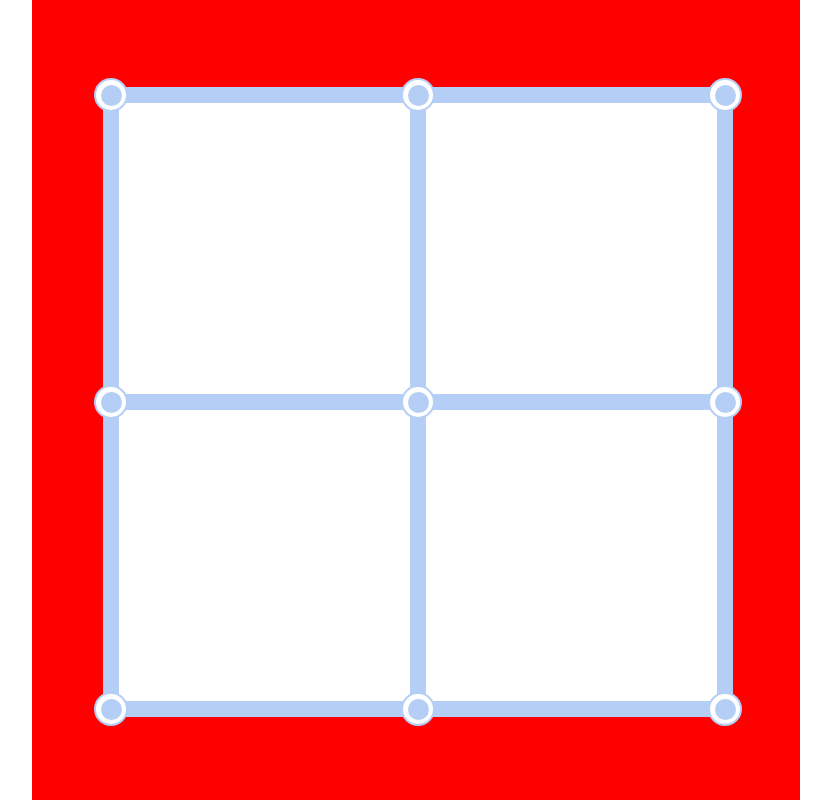
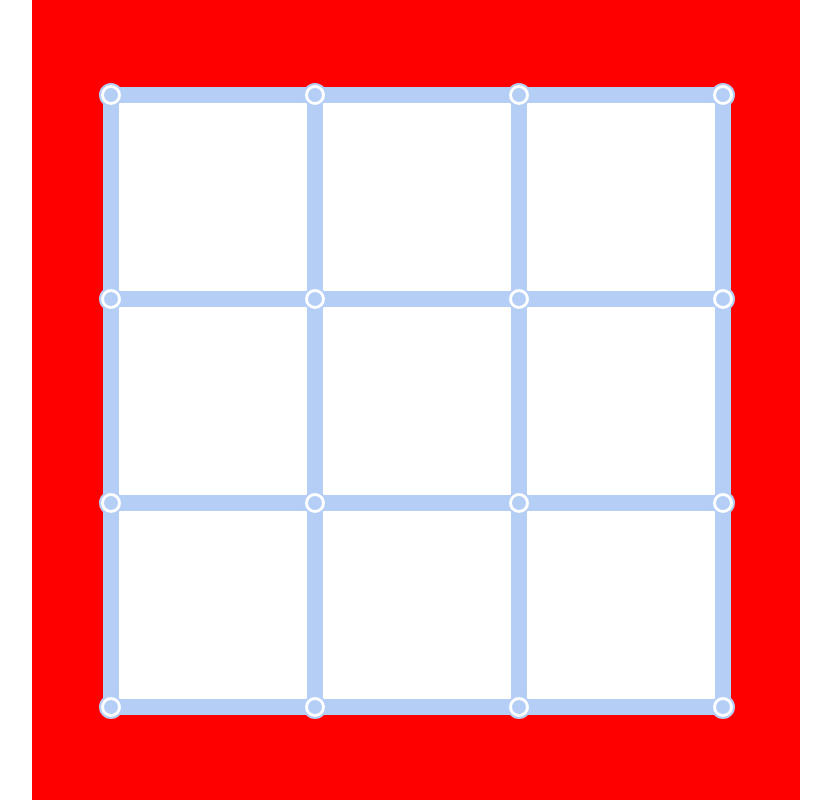
Before and after one commit to Shubham-Vishwakarma/DotsAndBoxes, a React (Create React App) app: page / in a window 1280 px wide. Shown: the whole page, without its empty margins (224-1055 px from the left). Built offline with nearby package versions, Linux system fonts and the light colour scheme.

Commit message:
Update Dot on selected

```diff
--- a/src/Dot.tsx
+++ b/src/Dot.tsx
@@ -1,32 +1,33 @@
 import './index.css'
 
 import CSS from 'csstype';
+import IDot from './IDot';
 
 type Props = {
-    cssStyle: CSS.Properties,
-    dotId: string
+    dot: IDot
 }
 
 const Dot = (props : Props) => {
 
-    const { cssStyle, dotId } = props;
+    const { dot } = props;
 
-    const stringDotDiameter = String(cssStyle.height);
+    const stringDotDiameter = String(dot.style.height);
     const outerDotDiameter = parseInt(stringDotDiameter.substr(0, stringDotDiameter.length - 2));
     const innerDotDiameter = Math.floor(outerDotDiameter * 0.7);
 
     const innerDotCssStyle: CSS.Properties = {
-        backgroundColor: "#b5cef5",
+        backgroundColor: dot.selected ? "#002661" : "#b5cef5",
         height: String(Math.floor(innerDotDiameter)).concat('px'),
         width: String(Math.floor(innerDotDiameter)).concat('px'),
         borderRadius: '50%',
         top: String(Math.floor(innerDotDiameter/4)).concat('px'),
         left: String(Math.floor(innerDotDiameter/4)).concat('px'),
-        position: 'absolute'
+        position: 'absolute',
+        margin: 'auto'
     }
 
     return (
-        <div key={dotId} id={dotId} style={cssStyle}>
+        <div key={dot.id} id={dot.id} style={dot.style}>
             <div style={innerDotCssStyle}></div>
         </div>
     );
--- a/src/DotsAndBoxes.tsx
+++ b/src/DotsAndBoxes.tsx
@@ -8,6 +8,9 @@ import Dot from './Dot';
 import Utility from './Utility';
 import Line from './Line';
 import ILine, {Direction} from './ILine';
+import IDot from './IDot';
+import IBox from './IBox';
+import BackgroundColorContext from './BackgroundColorContext';
 
 type Props = {
     parentHeight: number,
@@ -17,12 +20,14 @@ type Props = {
 }
 
 type State = {
-    boxes: Array<CSS.Properties>,
-    dots: Array<CSS.Properties>,
+    boxes: Array<IBox>,
+    dots: Array<IDot>,
     lines: Array<ILine>
 }
 
 class DotsAndBoxes extends React.Component<Props, State>{
+
+    static contextType = BackgroundColorContext
 
     constructor(props: Props){
         super(props);
@@ -55,16 +60,17 @@ class DotsAndBoxes extends React.Component<Props, State>{
             }
     }
 
-    private createBoxes(parentWidth: number, parentHeight: number, numberOfRows: number, numberOfColumns: number): Array<CSS.Properties>{
+    private createBoxes(parentWidth: number, parentHeight: number, numberOfRows: number, numberOfColumns: number): Array<IBox>{
         let boxWidth: number = Math.floor(parentWidth/numberOfRows);
         let boxHeight: number = Math.floor(parentHeight/numberOfColumns);
 
-        const boxes: Array<CSS.Properties> = [];
+        const boxes: Array<IBox> = [];
 
         for(let i = 0; i < numberOfRows; i++){
             for(let j = 0; j < numberOfColumns; j++){
+                const id = `box-${i}${j}`;
 
-                let style: CSS.Properties = {
+                const style: CSS.Properties = {
                     backgroundColor: 'white',
                     height: String(boxHeight).concat('px'),
                     width: String(boxWidth).concat('px'),
@@ -73,14 +79,14 @@ class DotsAndBoxes extends React.Component<Props, State>{
                     position: 'absolute'
                 }
 
-                boxes.push(style);
+                boxes.push({id: id, row: i, column: j, style: style, selected: false});
             }
         }
 
         return boxes;
     }
 
-    private createDots(parentWidth: number, parentHeight: number, numberOfRows: number, numberOfColumns: number): Array<CSS.Properties>{
+    private createDots(parentWidth: number, parentHeight: number, numberOfRows: number, numberOfColumns: number): Array<IDot>{
         const boxWidth: number = Math.floor(parentWidth/numberOfRows);
         const boxHeight: number = Math.floor(parentHeight/numberOfColumns);
         const numberOfRowDots: number = numberOfRows + 1;
@@ -88,11 +94,13 @@ class DotsAndBoxes extends React.Component<Props, State>{
 
         const dotDiameter: number = Math.floor(Utility.min(boxWidth, boxHeight) * 0.1);
 
-        const dots: Array<CSS.Properties> = []
+        const dots: Array<IDot> = []
 
         for(let i = 0; i < numberOfRowDots; i++){
             for(let j = 0; j < numberOfColumnDots; j++){
-                let style: CSS.Properties = {
+                const id = `dot-${i}${j}`;
+
+                const style: CSS.Properties = {
                     backgroundColor: 'white',
                     border: '2px solid #b5cef5',
                     height: String(dotDiameter).concat('px'),
@@ -103,7 +111,7 @@ class DotsAndBoxes extends React.Component<Props, State>{
                     position: 'absolute'
                 }
 
-                dots.push(style);
+                dots.push({id: id,row: i, column: j, style: style, selected: false});
             }
         }
 
@@ -161,17 +169,136 @@ class DotsAndBoxes extends React.Component<Props, State>{
         return lines;
     }
 
+    private onMouseDown(line: ILine){
+        //Update Lines
+        const lines = this.state.lines.map(item => {
+            if(item.id === line.id){
+                item.style = {...line.style, backgroundColor: this.context.backgroundColor};
+                item.selected = true;
+            }
+            return item;
+        });
+
+        //Update Dots
+        let dots: Array<IDot> = []
+        switch(line.direction){
+            case Direction.Horizontal:
+                dots = this.state.dots.map(item => {
+                    if((item.row === line.row && item.column === line.column) ||
+                        (item.row === line.row && item.column === line.column + 1))
+                    {
+                        item.style = {...item.style, border: '2px solid rgba(0, 38, 97, 0.6)'};
+                        item.selected = true;
+                    }
+                    return item;
+                });
+                break;
+            case Direction.Vertical:
+                dots = this.state.dots.map(item => {
+                    if((item.row === line.row && item.column === line.column) ||
+                        (item.row === line.row + 1 && item.column === line.column))
+                    {
+                        item.style = {...item.style, border: '2px solid rgba(0, 38, 97, 0.6)'};
+                        item.selected = true;
+                    }
+                    return item;
+                });
+                break;
+        }
+
+        this.context.changeBackgroundColor(this.context.backgroundColor);
+
+        this.setState({lines: lines, dots: dots})
+    }
+
+    private onMouseEnter(line: ILine){
+        const lines = this.state.lines.map(item => {
+            if(item.id === line.id){
+                item.style = {...line.style, backgroundColor: 'rgba(0, 38, 97, 0.6)'};
+            }
+            return item;
+        });
+
+        //Update Dots
+        let dots: Array<IDot> = []
+        switch(line.direction){
+            case Direction.Horizontal:
+                dots = this.state.dots.map(item => {
+                    if((item.row === line.row && item.column === line.column) ||
+                        (item.row === line.row && item.column === line.column + 1))
+                    {
+                        item.style = {...item.style, border: '2px solid rgba(0, 38, 97, 0.6)'};
+                    }
+                    return item;
+                });
+                break;
+            case Direction.Vertical:
+                dots = this.state.dots.map(item => {
+                    if((item.row === line.row && item.column === line.column) ||
+                        (item.row === line.row + 1 && item.column === line.column))
+                    {
+                        item.style = {...item.style, border: '2px solid rgba(0, 38, 97, 0.6)'};
+                    }
+                    return item;
+                });
+                break;
+        }
+
+        this.setState({lines: lines, dots: dots});
+    }
+
+    private onMouseLeave(line: ILine){
+        const lines = this.state.lines.map(item => {
+            if(item.id === line.id){
+                item.style = {...line.style, backgroundColor: '#b5cef5'};
+            }
+            return item;
+        });
+
+        //Update Dots
+        let dots: Array<IDot> = []
+        switch(line.direction){
+            case Direction.Horizontal:
+                dots = this.state.dots.map(item => {
+                    if((item.row === line.row && item.column === line.column) ||
+                        (item.row === line.row && item.column === line.column + 1))
+                    {
+                        item.style = {...item.style, border: '2px solid #b5cef5',};
+                    }
+                    return item;
+                });
+                break;
+            case Direction.Vertical:
+                dots = this.state.dots.map(item => {
+                    if((item.row === line.row && item.column === line.column) ||
+                        (item.row === line.row + 1 && item.column === line.column))
+                    {
+                        item.style = {...item.style, border: '2px solid #b5cef5',};
+                    }
+                    return item;
+                });
+                break;
+        }
+
+        this.setState({lines: lines, dots: dots});
+    }
+
     render(){
         return(
             <div>
             {
-                this.state.boxes.map((value, index) => (<Box key={index} cssStyle={value} boxId={`box-${index}`} />))
+                this.state.boxes.map((value) => (<Box key={value.id} cssStyle={value.style} boxId={value.id} />))
             }
             {
-                this.state.lines.map((value, _, array) => (<Line key={value.id} line={value} setState={this.setState.bind(this)} lines={array}/>))
+                this.state.lines.map((line) => (<Line  key={line.id}
+                                                        line={line}
+                                                        onMouseDown={this.onMouseDown.bind(this)}
+                                                        onMouseEnter={this.onMouseEnter.bind(this)}
+                                                        onMouseLeave={this.onMouseLeave.bind(this)}
+                                                    />))
             }
             {
-                this.state.dots.map((value, index) => (<Dot key={index} cssStyle={value} dotId={`dot-${index}`} />))
+                this.state.dots.map((dot) => (<Dot key={dot.id} dot={dot} />))
             }
             </div>
         );
--- a/src/GameBoard.tsx
+++ b/src/GameBoard.tsx
@@ -64,8 +64,8 @@ class GameBoard extends React.Component<Props, State>{
                 <DotsAndBoxes
                     parentHeight={this.state.boardSize}
                     parentWidth={this.state.boardSize}
-                    numberOfRows={2}
-                    numberOfColumns={2}
+                    numberOfRows={3}
+                    numberOfColumns={3}
                 />
             </div>
         )
--- /dev/null
+++ b/src/IBox.tsx
@@ -0,0 +1,11 @@
+import CSS from 'csstype';
+
+interface IBox {
+    id: string,
+    row: number,
+    column: number,
+    style: CSS.Properties,
+    selected: boolean
+}
+
+export default IBox;
--- /dev/null
+++ b/src/IDot.tsx
@@ -0,0 +1,11 @@
+import CSS from 'csstype'
+
+interface IDot{
+    id: string,
+    row: number,
+    column: number,
+    style: CSS.Properties,
+    selected: boolean
+}
+
+export default IDot;
--- a/src/Line.tsx
+++ b/src/Line.tsx
@@ -1,67 +1,26 @@
 import './index.css'
 
 import ILine from './ILine';
-import { useContext } from 'react';
-import BackgroundColorContext from './BackgroundColorContext';
+// import { useContext } from 'react';
+// import BackgroundColorContext from './BackgroundColorContext';
 
 type Props = {
     line: ILine
-    setState: any,
-    lines: Array<ILine>
+    onMouseDown: (line: ILine) => void,
+    onMouseEnter: (line: ILine) => void,
+    onMouseLeave: (line: ILine) => void,
 }
 
 function Line(props: Props) {
 
-    let { line, setState, lines } =  props;
-    const backgroundColorContext = useContext(BackgroundColorContext);
-
-    const OnMouseEnter = (line: ILine) => {
-        if(!line.selected){
-            let newLines = lines.map(item => {
-                if(item.id === line.id){
-                    item.style = {...line.style, backgroundColor: 'rgba(0, 38, 97, 0.6)'};
-                }
-                return item;
-            });
-
-            setState({lines: newLines});
-        }
-    }
-
-    const OnMouseLeave = (line: ILine) => {
-        if(!line.selected){
-            let newLines = lines.map(item => {
-                if(item.id === line.id){
-                    item.style = {...line.style, backgroundColor: '#b5cef5'};
-                }
-                return item;
-            });
-
-            setState({lines: newLines});
-        }
-    }
-
-    const OnMouseDown = (line: ILine) => {
-        if(!line.selected){
-            let newLines = lines.map(item => {
-                if(item.id === line.id){
-                    item.style = {...line.style, backgroundColor: backgroundColorContext.backgroundColor};
-                    item.selected = true;
-                }
-                return item;
-            });
-
-            backgroundColorContext.changeBackgroundColor(backgroundColorContext.backgroundColor);
-
-            setState({lines: newLines});
-        }
-    }
+    let { line, onMouseDown, onMouseEnter, onMouseLeave } =  props;
+    // const backgroundColorContext = useContext(BackgroundColorContext);
 
     return (
         <div key={line.id} id={line.id} style={line.style}
-            onMouseDown={() => OnMouseDown(line)}
-            onMouseEnter={() => OnMouseEnter(line)}
-            onMouseLeave={() => OnMouseLeave(line)}></div>
+            onMouseDown={() => { if(!line.selected) onMouseDown(line); }}
+            onMouseEnter={() => { if(!line.selected) onMouseEnter(line) }}
+            onMouseLeave={() => { if(!line.selected) onMouseLeave(line) } }></div>
     );
 };
 
```
